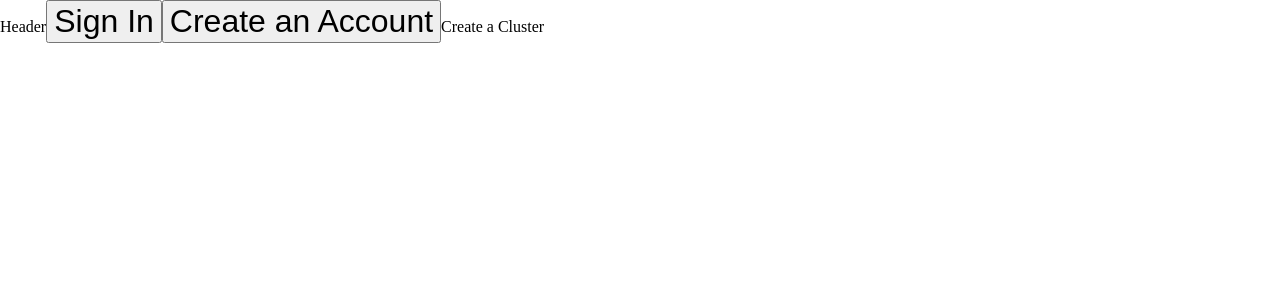
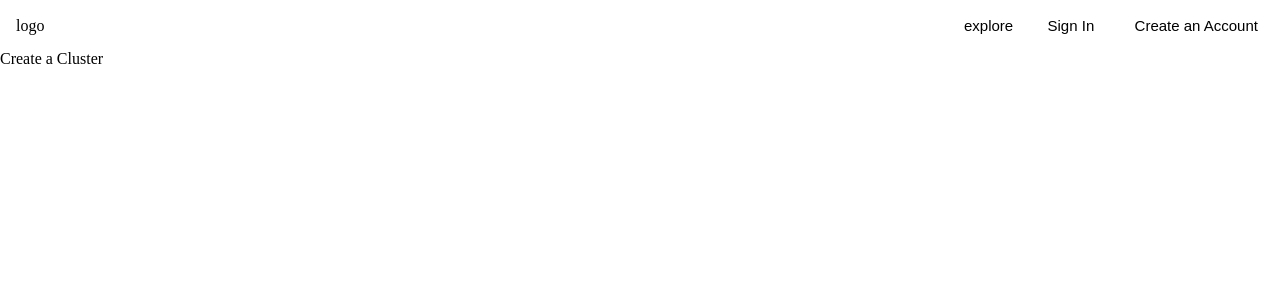
Before and after one commit to ben-symonds/CB-Final-Project, a React (Create React App) app in the folder client/: page /create in a window 1280 px wide. Shown: the top 300 px of the page. Built offline with nearby package versions, Linux system fonts and the light colour scheme; no server answers.

Commit message:
created header modals

```diff
--- a/client/src/components/App.js
+++ b/client/src/components/App.js
@@ -9,7 +9,7 @@ import GlobalStyles from './GlobalStyles';
 import Header from './header/Header';
 import Landing from './landing/Landing';
 import Profile from './profile/Profile';
-import Browse from './browse/Browse';
+import Explore from './explore/Explore';
 import Cluster from './cluster/Cluster';
 import CreateCluster from './create_cluster/CreateCluster';
 
@@ -19,11 +19,11 @@ const App = () => {
       <GlobalStyles />
       <Header />
       <Routes>
-        <Route path='/' element={<Landing />} />
+        <Route path='/' exact element={<Landing />} />
         <Route path='/:username' element={<Profile />} />
         <Route path='/cluster/:id' element={<Cluster />}  />
         <Route path='/create' element={<CreateCluster />} />
-        <Route  path='/browse/:tags' element={<Browse />} />
+        <Route  path='/explore/:tags' element={<Explore />} />
       </Routes>
     </Router>
   )
--- a/client/src/components/GlobalStyles.js
+++ b/client/src/components/GlobalStyles.js
@@ -63,15 +63,20 @@ export default createGlobalStyle`
     label,
     button {
         font-family: var(--font-heading);
-        font-size: 32px;
-        text-align: center;
+        font-size: 15px;
+        background-color: #fff;
+        border: none;
+        cursor: pointer;
     }
     p,
     a,
     li,
     blockquote,
     input {
-    font-family: var(--font-body);
+        font-family: var(--font-body);
+        color: #000;
+        font-size: 15px;
+        text-decoration: none;
     }
 
     input {
--- a/client/src/components/browse/Browse.js
+++ /dev/null
@@ -1,9 +0,0 @@
-const Browse = () => {
-    return (
-        <>
-            Browse
-        </>
-    )
-}
-
-export default Browse;
--- a/client/src/components/contexts/UserContext.js
+++ b/client/src/components/contexts/UserContext.js
@@ -8,7 +8,7 @@ export const UserContext = createContext(null);
 
 const UserProvider = ({children}) => {
 
-    const [ user, setUser ] = useState({});
+    const [ user, setUser ] = useState(null);
 
     useEffect(() => {
         onAuthStateChanged(auth, currentUser => {
--- /dev/null
+++ b/client/src/components/explore/Explore.js
@@ -0,0 +1,9 @@
+const Explore = () => {
+    return (
+        <>
+            Explore
+        </>
+    )
+}
+
+export default Explore;
--- a/client/src/components/header/Header.js
+++ b/client/src/components/header/Header.js
@@ -1,22 +1,44 @@
-import { useContext } from 'react';
+import { useState, useContext } from 'react';
+import { Link } from "react-router-dom";
+import styled from 'styled-components';
 
 import { UserContext } from '../contexts/UserContext';
 import UserModalButtons from '../reusable/UserModalButtons';
-import Logout from './Logout';
-import UserInfo from './UserInfo';
+import UserModal from './user_modal/UserModal';
 
 const Header = () => {
 
     const { user } = useContext(UserContext);
 
+    const [ openUserModal, setOpenUserModal ] = useState(false);
+
     return (
-        <>
-            Header
-            { !user && <UserModalButtons /> }
-            { user && <Logout /> }
-            { user && <UserInfo /> }
-        </>
+        <HeaderShell>
+            <div> logo </div>
+            <div>
+                <Link to='/explore/all'> explore </Link>
+                { !user && <UserModalButtons /> }
+                { user && <Link to={`/${user.displayName}`}> my clusters</Link> }
+                { user && <button onClick={() => setOpenUserModal(true)}>  {user.displayName } </button> }
+                { openUserModal && <UserModal setOpenUserModal={setOpenUserModal}/> }
+            </div>
+        </HeaderShell>
     )
 }
 
+const HeaderShell = styled.div`
+    padding: 1em;
+    display: flex;
+    justify-content: space-between;
+    align-items: center;
+
+    div {
+        width: 15vw;
+        min-width: 300px;
+        display: flex;
+        justify-content: space-between;
+        align-items: center;
+    }
+`
+
 export default Header;
--- a/client/src/components/header/Logout.js
+++ b/client/src/components/header/user_modal/Logout.js
@@ -1,5 +1,5 @@
 import { signOut } from 'firebase/auth';
-import { auth } from '../../firebase-config';
+import { auth } from '../../../firebase-config';
 
 const Logout = () => {
 
--- a/client/src/components/header/UserInfo.js
+++ b/client/src/components/header/user_modal/UserInfo.js
@@ -1,6 +1,6 @@
 import { useContext } from 'react';
 
-import { UserContext } from '../contexts/UserContext';
+import { UserContext } from '../../contexts/UserContext';
 
 const UserInfo = () => {
 
@@ -8,7 +8,7 @@ const UserInfo = () => {
 
     return (
         <>
-           { user.displayName }
+            { user.displayName }
         </>
     )
 }
--- /dev/null
+++ b/client/src/components/header/user_modal/UserModal.js
@@ -0,0 +1,34 @@
+import { useContext } from 'react';
+import { Link } from 'react-router-dom';
+import styled from 'styled-components';
+
+import { UserContext } from '../../contexts/UserContext';
+import Logout from './Logout';
+import UserInfo from './UserInfo';
+
+
+const UserModal = ({setOpenUserModal}) => {
+
+    const { user } = useContext(UserContext);
+
+    return (
+        <ModalShell>
+            <button onClick={() => setOpenUserModal(false)}> X </button>
+            <Link to={`/${user.displayName}`}> My Clusters </Link>
+            <button> Update My Info </button>
+            {/* <UserInfo />  */}
+            <Logout />
+        </ModalShell>
+    )
+}
+
+const ModalShell = styled.div `
+    display: flex;
+    flex-direction: column;
+    border: 1px black solid;
+    position: absolute;
+    top: 50px;
+
+`
+
+export default UserModal;
--- a/client/src/components/landing/Landing.js
+++ b/client/src/components/landing/Landing.js
@@ -11,10 +11,10 @@ const Landing = () => {
     const { user } = useContext(UserContext);
 
     useEffect(() => {
-        if(user !== undefined) {
+        if(user) {
             navigate(`/${user.displayName}`);
         }
-    }, [])
+    }, [user])
 
     return (
         <>
```
